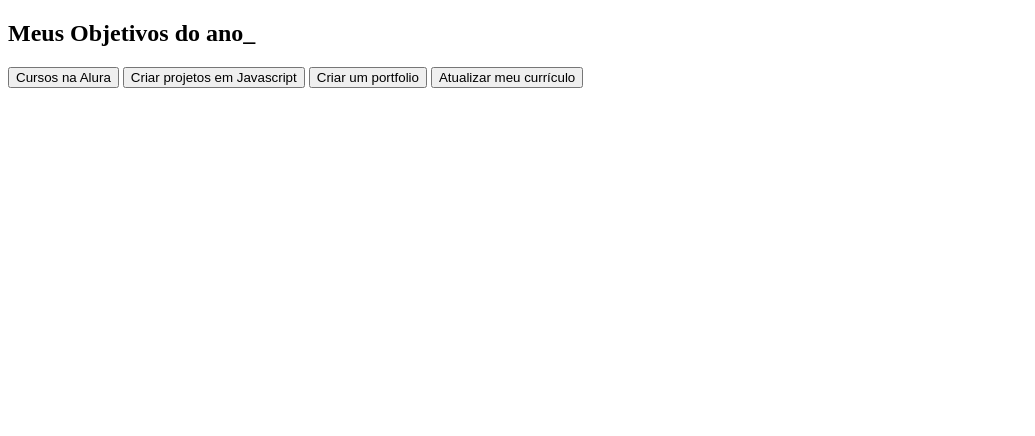
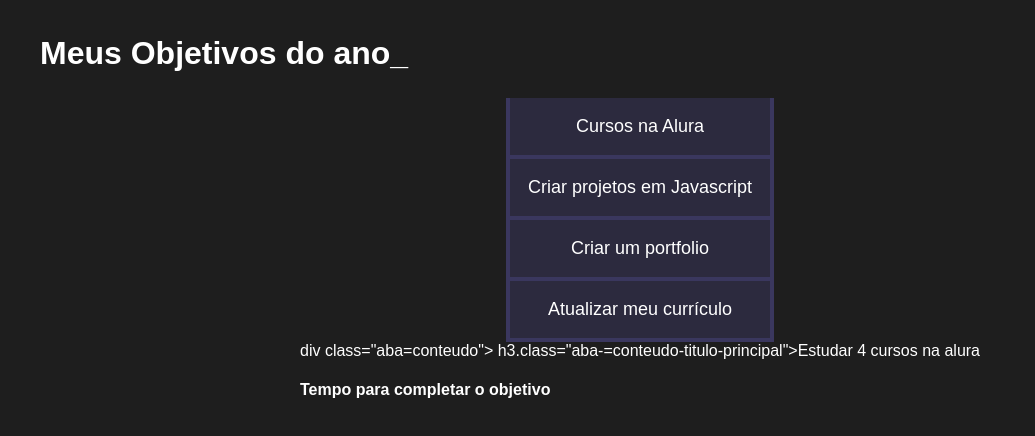
Before and after one commit to pauloteixeiradas/projeto-de-vida-jo-o-paulo, a plain HTML site: page index.html in a window 1280 px wide. Shown: the whole page, without its empty margins (0-1035 px from the left). Drawn offline with Linux system fonts and the light colour scheme.

Commit message:
Add files via upload

```diff
--- a/index.html
+++ b/index.html
@@ -2,14 +2,11 @@
 <html lang="pt-br">
 <head>
 <meta charset="UTF-8">
-    <meta http-equiv="X-UA-Compatible" content="IE=edge">
 <meta name="viewport" content="width=device-width, initial-scale=1.0">
-    <title>Meus objetivos do ano</title>
+<title>meus objetivos do ano</title>
+<link rel="stylesheet" href="style.css">
 </head>
-<body>
-
 </body>
-</html>
 <section class="conteudo-principal">
 <h2 class="titulo-principal">Meus Objetivos do ano_</h2>
 <div class="botoes">
@@ -18,4 +15,12 @@
 <button class="botao">Criar um portfolio</button>
 <button class="botao">Atualizar meu currículo</button>
 </div>
+<div class="abas-textos">
+    div class="aba=conteudo">
+    h3.class="aba-=conteudo-titulo-principal">Estudar 4 cursos na alura</h3>
+   <h4 class="aba-conteudo-titulo-secundario">Tempo para completar o objetivo</h4>
+</div>
 </section>
+<script src="main.js"></script>
+</body>
+</html>
--- /dev/null
+++ b/main.js
@@ -0,0 +1,10 @@
+const botoes = Documentos.queryselectorAII(".botao");
+
+for(let i=0;i <botoes.length;i++);
+botoes[i].onclick=fungtion(){
+
+    for(let j=0;j=0;j<botoes.lemgth;j++){
+        botoes[j].classlist.remove("ativo")
+    }
+
+    botoes[i].classlist.remove("ativo");
--- a/style.css
+++ b/style.css
@@ -1,16 +1,73 @@
-@import url('https://fonts.goegleapis.com/css2?family=Chakra+petch:wght@400;700')
-
-
+@import url('https://fonts.googleapis.com/css2?familly=chacka+Petch:wght@');
 :root{
 --cor-de-fundo: #1E1E1E;
 --verde: #6FFF57;
 --branco: #FFFFFF;
 --botao-ativo: #3A375E;
---botao-iniativo: rgba(58,55,94,0.5);
---texto-fundo: rgba(58,55,94,0.3);
+--botao-inativo: rgba(58, 55, 94, 0.5);
+--texto-fundo: rgba(58, 55, 94, 0.3);
 }
 body{
-    background-color: var(--cor-de-fundo);
-    color: var(--branco);
-    font-family: 'chakra petch', sans-serif;
+background-color: var(--cor-de-fundo);
+color: var(--branco);
+font-family: 'chakra peth', sans-serif;
 }
+.conteudo-principal{
+display: flex;
+flex-direction: column;
+justify-content: center;
+align-items: center;
+max-width: 1200px;
+width: 100%;
+margin: 0 auto;screen
+}
+.titulo-principal{
+text-align: left;
+width: 100%;
+font-size: 32px;
+}
+.titulo-principal span{
+color: var(--verde);
+}
+.botao{
+font-family: "crakra Petch", sans-serif;
+background-color: var(--botao-inativo);
+color: var(--branco);
+display: flex;
+justify-content: center;
+padding: 1em;
+font-size: 18px;
+align-items: center;
+width: 100%;
+border-bottom: 4px solid var(--botao-ativo);
+border-left: 4px solid var(--botao-ativo);
+border-right: 4px solid var(--botao-ativo);
+border-top: none;
+}
+
+.botao::first-child{
+    border-radius: : 40px 0 o;
+}
+
+.botoens{
+    display:block;
+}
+.ativo{
+    background-color: var(--botao-ativo);
+    border-bottom: 4px solid var(--verde);
+}
+
+@media screen and (min-with: 768px) {
+.botoes{
+display: flex;
+}
+.botao::first-child{
+    border-radius: 40px 0 0 0;
+}
+.botao::first-child{
+    border-radius: o 40px 0 0;
+}
+}
+
+
+}
```
Lines whose indentation alone changed are shown as unchanged.
